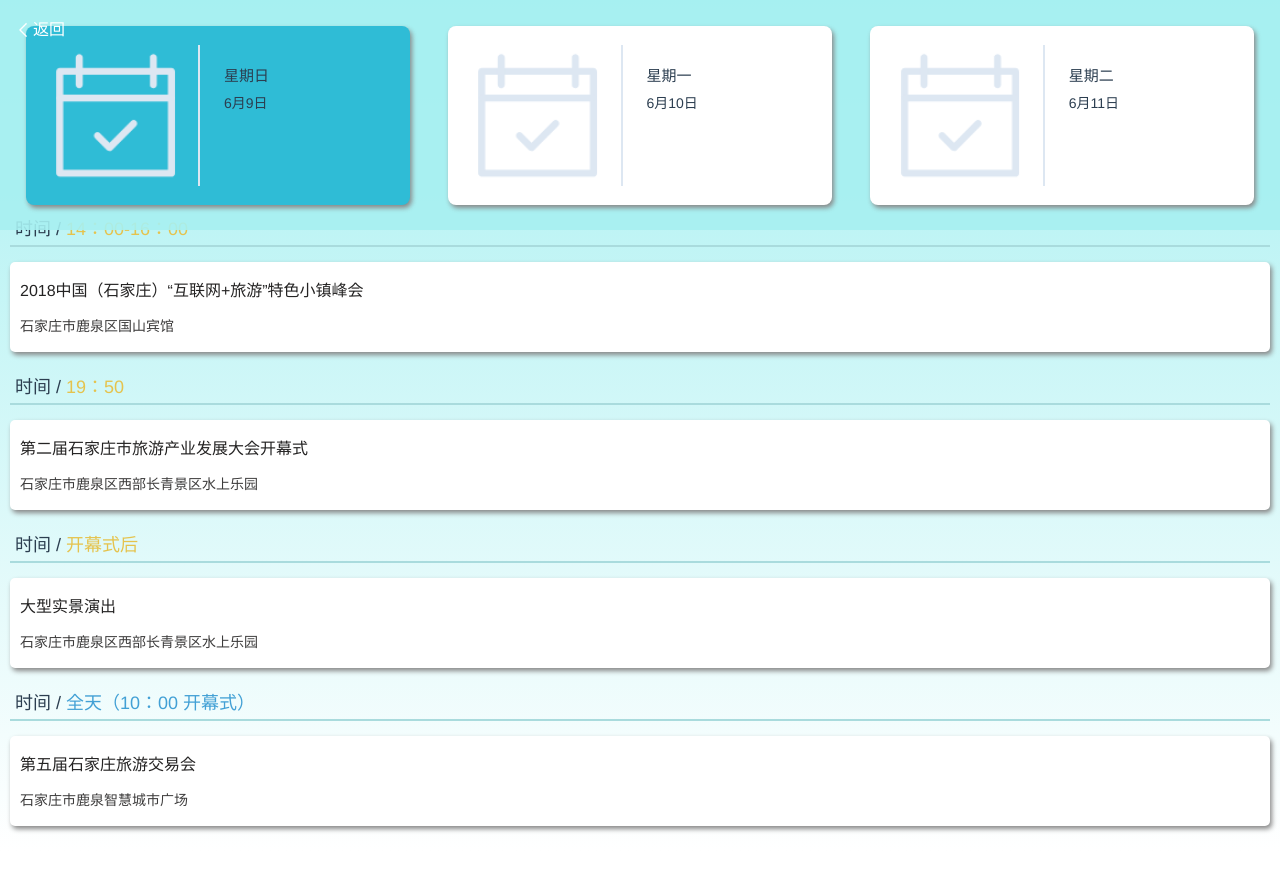
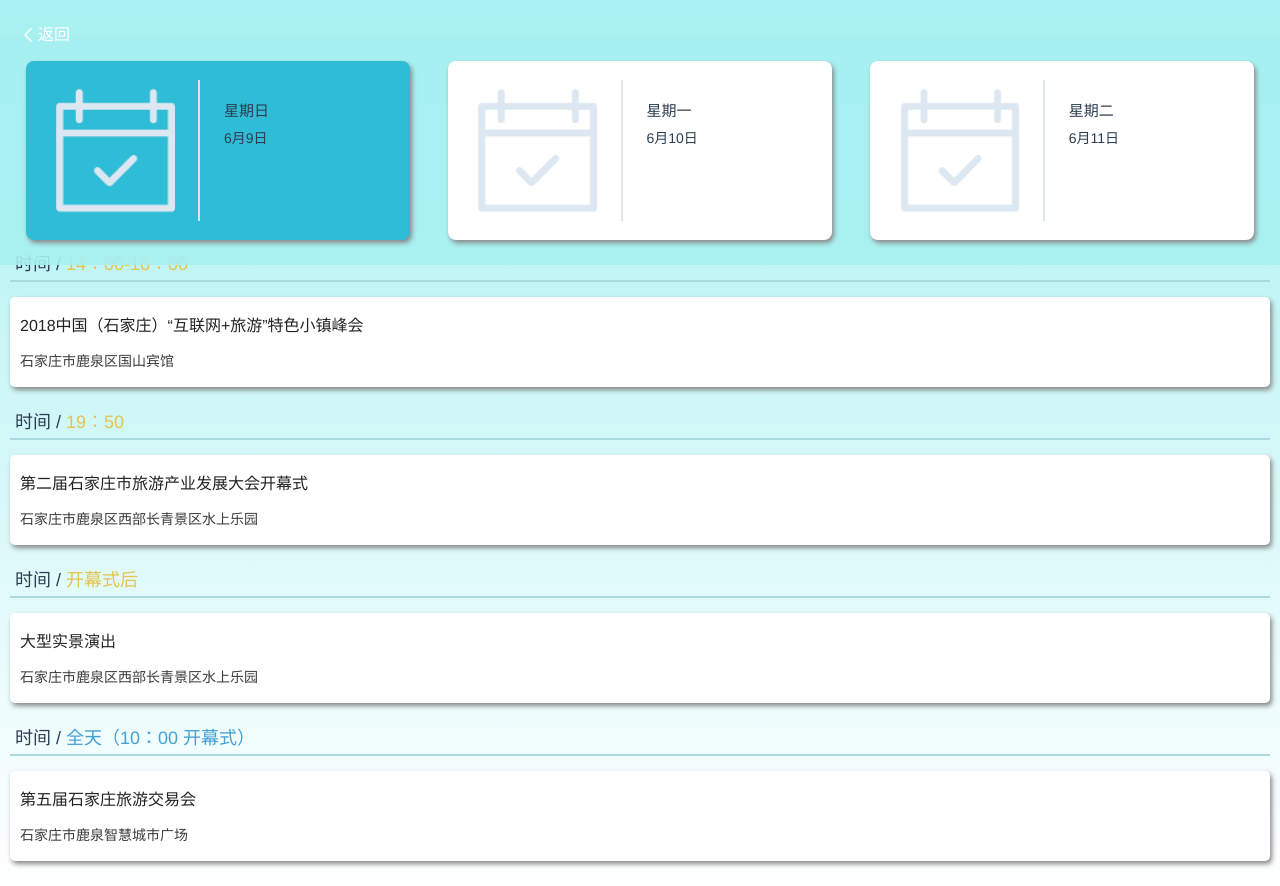
Before and after one commit to xsw911213/sjz610-fe, a Vue app: page /date in a window 1280 px wide. Before the commit the page ends 851 px from the top, so only its background shows below. Built offline with nearby package versions, Linux system fonts and the light colour scheme.

Commit message:
返回按钮样式调整

```diff
--- a/src/App.vue
+++ b/src/App.vue
@@ -4,7 +4,7 @@
     <transition>
       <router-view/>
     </transition>
-    <a class="goback" v-show="goBackShow" @click="goBack">
+    <a class="goback" :class="{bbg:backGround}" v-show="goBackShow" @click="goBack">
       <img src="../static/icon/goback1.png" ><span>返回</span>
     </a>
 
@@ -21,12 +21,16 @@ export default {
         this.goBackShow = false;
       }else{
         this.goBackShow = true;
+        if(e.path === '/map'){
+          this.backGround = true;
+        }
       }
     }
   },
   data(){
     return{
-      goBackShow:false
+      goBackShow : false,
+      backGround : false,
     }
   },
   methods:{
@@ -53,11 +57,17 @@ html,body{
 }
 
 .goback{
+  box-sizing: border-box;
+  display: block;
   position: fixed;
-
   z-index: 100;
-  top: 15px;
-  left: 15px;
+  top: 10px;
+  left: 10px;
+  padding: 10px 15px 10px 10px;
+}
+.bbg{
+  border-radius: 3px;
+  background-color: rgba(45, 57, 65, 0.8);
 }
 
 .goback img{
--- a/src/views/Date.vue
+++ b/src/views/Date.vue
@@ -112,9 +112,12 @@ export default {
 <style lang="scss">
 //#2c3e50
 #date{
+  box-sizing: border-box;
   position: absolute;
   width: 100%;
   min-height: 100%;
+  padding-top: 35px;
+
   // background-color: #a7f0f1;
   background: -webkit-linear-gradient(#a7f0f1, #ffffff); /* Safari 5.1 - 6.0 */
 
@@ -131,6 +134,7 @@ export default {
     display: flex;
     box-sizing: border-box;
     padding: 2vw;
+    margin-top: 35px;
     justify-content: space-between;
     background-color: rgba(#a7f0f1,.9);
     //background-color: transparent;
```
